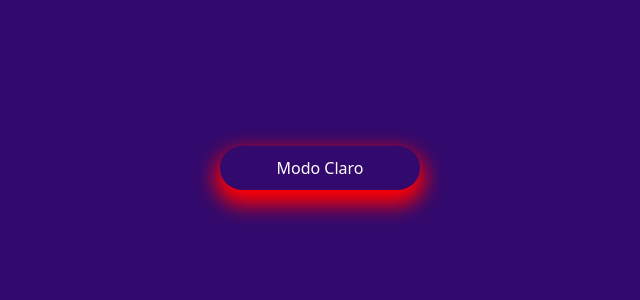
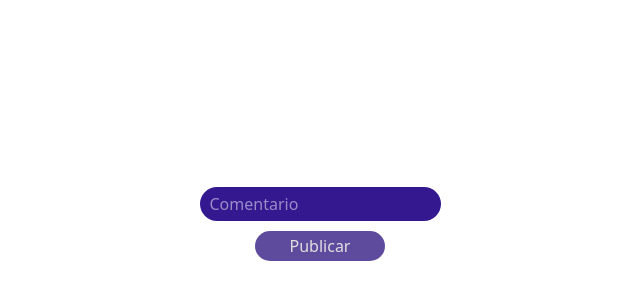
Before and after one commit to 1samuelflorez1/20-ejercicios-react, a React (Vite) app: page / in a window 1280 px wide. Shown: the part 54-354 px from the top of the page, without its empty margins (320-960 px from the left). Built offline with nearby package versions, Linux system fonts and the light colour scheme.

Commit message:
completed 12 and 13

```diff
--- /dev/null
+++ b/src/Exercises/Ejercicionormal12.tsx
@@ -0,0 +1,46 @@
+// Crea una tarjeta de producto con botones de incrementar y decrementar cantidad, mostrando el número actual.
+import { useState } from "react"
+import "../index.css"
+
+function Cantidadplusminus (){
+    const [cantidadDeterminada, setCantidadDeterminada] = useState(0)
+
+    function aumento (){
+        setCantidadDeterminada(cantidadDeterminada + 1)
+    }
+
+    function descenso (){
+        if(cantidadDeterminada > 0){
+            setCantidadDeterminada(cantidadDeterminada - 1)
+        }
+    }
+
+    function alerta (){
+        alert(`Usted va a comprar ${cantidadDeterminada} Laptops Asus?`)
+    }
+
+    return(<>
+        <div className="divAsus">
+            <img
+            className="productoAsus"
+            src="https://tynmagazine.com/wp-content/uploads/sites/3/2025/01/unnamed-file-74-930x597.jpg"></img>
+            <div className="btnsasus">
+                <button
+                onClick={alerta}
+                className="btnprincipal">Comprar</button>
+
+                <button
+                onClick={aumento}
+                className="btnmas">+</button>
+
+                <button
+                onClick={descenso}
+                className="btnmenos">-</button>
+
+                <p className="cantidad">Cantidad: {cantidadDeterminada}</p>
+            </div>
+        </div>
+    </>)
+}
+
+export default Cantidadplusminus
--- /dev/null
+++ b/src/Exercises/Ejercicionormal13.tsx
@@ -0,0 +1,38 @@
+// Implementa un post que permita agregar comentarios mediante un input y mostrar todos los comentarios agregados en una lista.
+import { useState } from "react"
+import "../index.css"
+
+function ComentariosPost (){
+    const [comentario, setComentario] = useState("")
+    const [textocoment, setTextoComent] = useState<string[]>([])
+
+    function crearComentario(){
+        if(comentario.trim() === "")return
+        setTextoComent([...textocoment, comentario])
+        setComentario("")
+    }
+
+    return(<>
+    <div className="comentarioDiv">
+        <input
+        value={comentario}
+        onChange={e => setComentario(e.target.value)}
+        className="inputejer13"
+        placeholder="Comentario"
+        ></input>
+
+        <button
+        className="btnComent"
+        onClick={crearComentario}
+        >Publicar</button>
+
+        <div className="comentariosLista">
+            {textocoment.map((comentario, id) => (
+                <p key={id}>{comentario}</p>
+            ))}
+        </div>
+    </div>
+    </>)
+}
+
+export default ComentariosPost
--- a/src/index.css
+++ b/src/index.css
@@ -218,3 +218,94 @@
     background-color: rgb(50, 10, 109);
 }
 /* ------------------------------------------------------------ejercio 11---------------------------------------------------- */
+/* ------------------------------------------------------------ejercio 12---------------------------------------------------- */
+
+.productoAsus{
+    width: 400px;
+    border-radius: 20px;
+}
+.divAsus{
+    background-color: #341890;
+    width: 450px;
+    height: 400px;
+    border-radius: 30px;
+    padding: 30px;
+    margin-top: 40px;
+}
+.btnprincipal{
+    background-color: #634cb0;
+    padding-top: 5px;
+    padding-bottom: 5px;
+    width: 100px;
+    margin: 5px;
+    border-radius: 30px;
+    color: rgb(193, 193, 193);
+    font-weight: 700;
+}
+.btnprincipal:hover{
+    background-color: rgb(87, 24, 137);
+}
+.btnmas{
+    background-color: #634cb0;
+    padding-top: 5px;
+    padding-bottom: 5px;
+    width: 50px;
+    margin: 5px;
+    border-radius: 30px;
+    color: rgb(193, 193, 193);
+    font-weight: 700;
+}
+.btnmas:hover{
+    background-color: rgb(87, 24, 137);
+}
+.btnmenos{
+    background-color: #634cb0;
+    padding-top: 5px;
+    padding-bottom: 5px;
+    width: 50px;
+    margin: 5px;
+    border-radius: 30px;
+    color: rgb(193, 193, 193);
+    font-weight: 700;
+}
+.btnmenos:hover{
+    background-color: rgb(87, 24, 137);
+}
+.btnsasus{
+    margin-top: 10px;
+}
+.cantidad{
+    color: rgb(193, 193, 193);
+    font-weight: 700;
+}
+
+/* ------------------------------------------------------------ejercio 12---------------------------------------------------- */
+/* ------------------------------------------------------------ejercio 13---------------------------------------------------- */
+
+.inputejer13{
+    background-color: #341890;
+    border-radius: 20px;
+    padding-left: 10px;
+    padding-top: 5px;
+    padding-bottom: 5px;
+    color: white;
+}
+.comentarioDiv{
+    display: flex;
+    flex-direction: column;
+    align-items: center;
+    margin-top: 100%;
+}
+.btnComent{
+    background-color: #5f4b9e;
+    border-radius: 20px;
+    width: 130px;
+    margin-top: 10px;
+    color: rgb(224, 224, 224);
+    height: 30px;
+}
+.btnComent:hover{
+    background-color: #3b2970;
+}
+
+/* ------------------------------------------------------------ejercio 13---------------------------------------------------- */
--- a/src/main.tsx
+++ b/src/main.tsx
@@ -10,9 +10,9 @@ import { createRoot } from 'react-dom/client'
 // import RelojDigital from './Exercises/Ejerciciofacil8'
 // import Listacompras from './Exercises/Ejerciciofacil9'
 // import SearchInput from './Exercises/Ejerciciofacil10'
-import ModoOscuro from './Exercises/Ejercicionormal11'
-
-
+// import ModoOscuro from './Exercises/Ejercicionormal11'
+// import Cantidadplusminus from './Exercises/Ejercicionormal12'
+import ComentariosPost from './Exercises/Ejercicionormal13'
 
 
 createRoot(document.getElementById('root')!).render(
@@ -27,6 +27,8 @@ createRoot(document.getElementById('root')!).render(
     {/* <RelojDigital/> */}
     {/* <Listacompras/> */}
     {/* <SearchInput/> */}
-    <ModoOscuro/>
+    {/* <ModoOscuro/> */}
+    {/* <Cantidadplusminus/> */}
+    <ComentariosPost/>
   </StrictMode>,
 )
```
